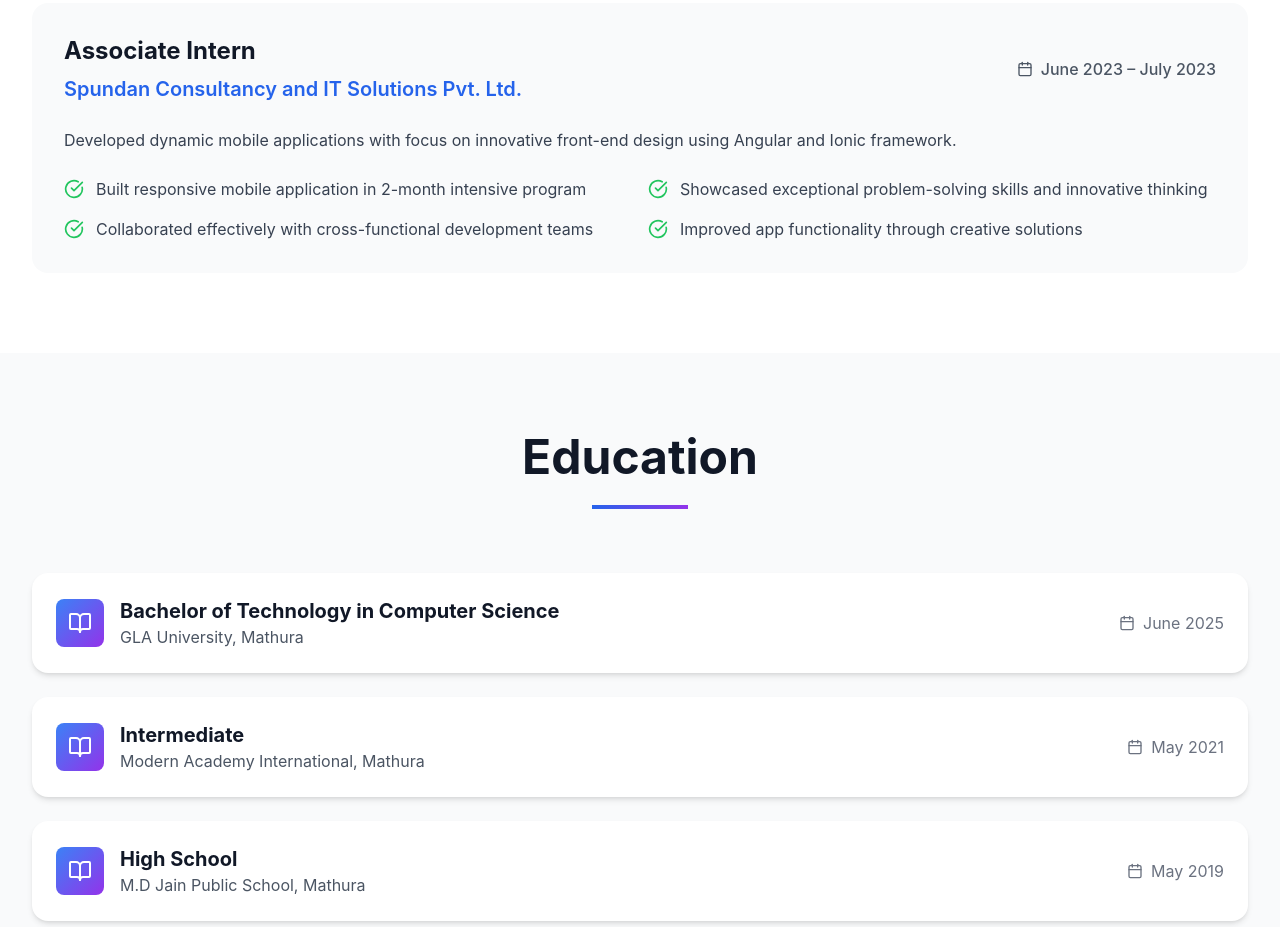
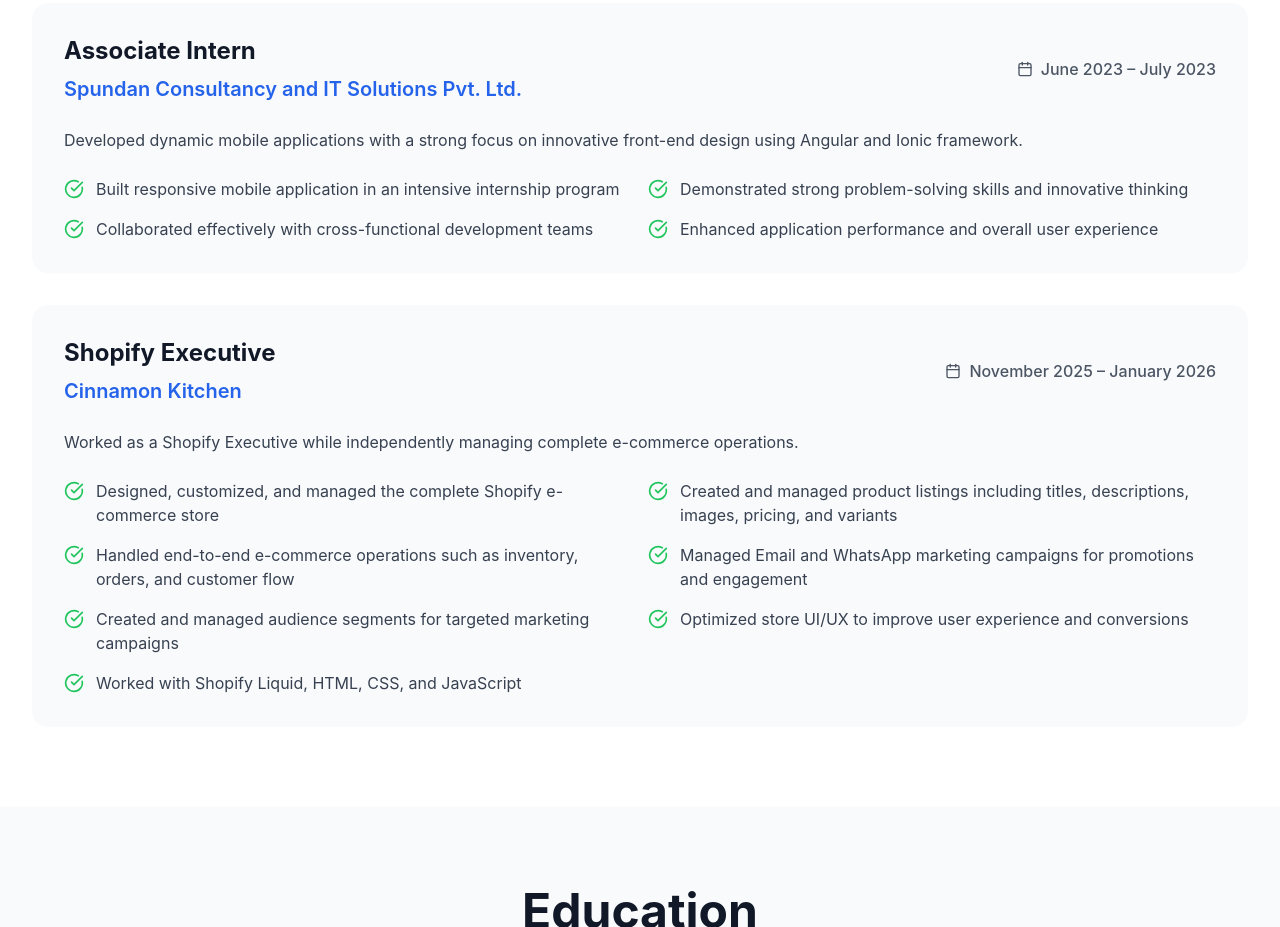
Before and after one commit to nikhilkhgla/portfolio, a React (Vite) app: page / in a window 1280 px wide. Shown: the part 5080-6007 px from the top of the page. Built offline with nearby package versions, Linux system fonts and the light colour scheme.

Commit message:
Update Home.tsx
add experince

```diff
--- a/src/react-app/pages/Home.tsx
+++ b/src/react-app/pages/Home.tsx
@@ -107,15 +107,33 @@
     title: 'Associate Intern',
     company: 'Spundan Consultancy and IT Solutions Pvt. Ltd.',
     period: 'June 2023 – July 2023',
-      description: 'Developed dynamic mobile applications with focus on innovative front-end design using Angular and Ionic framework.',
+    description:
+      'Developed dynamic mobile applications with a strong focus on innovative front-end design using Angular and Ionic framework.',
     achievements: [
-        'Built responsive mobile application in 2-month intensive program',
-        'Showcased exceptional problem-solving skills and innovative thinking',
+      'Built responsive mobile application in an intensive internship program',
+      'Demonstrated strong problem-solving skills and innovative thinking',
       'Collaborated effectively with cross-functional development teams',
-        'Improved app functionality through creative solutions'
+      'Enhanced application performance and overall user experience'
+    ]
+  },
+  {
+    title: 'Shopify Executive',
+    company: 'Cinnamon Kitchen',
+    period: 'November 2025 – January 2026',
+    description:
+      'Worked as a Shopify Executive while independently managing complete e-commerce operations.',
+    achievements: [
+      'Designed, customized, and managed the complete Shopify e-commerce store',
+      'Created and managed product listings including titles, descriptions, images, pricing, and variants',
+      'Handled end-to-end e-commerce operations such as inventory, orders, and customer flow',
+      'Managed Email and WhatsApp marketing campaigns for promotions and engagement',
+      'Created and managed audience segments for targeted marketing campaigns',
+      'Optimized store UI/UX to improve user experience and conversions',
+      'Worked with Shopify Liquid, HTML, CSS, and JavaScript'
     ]
   }
 ];
+
 
   const education = [
     {
```
Lines whose indentation alone changed are shown as unchanged.
